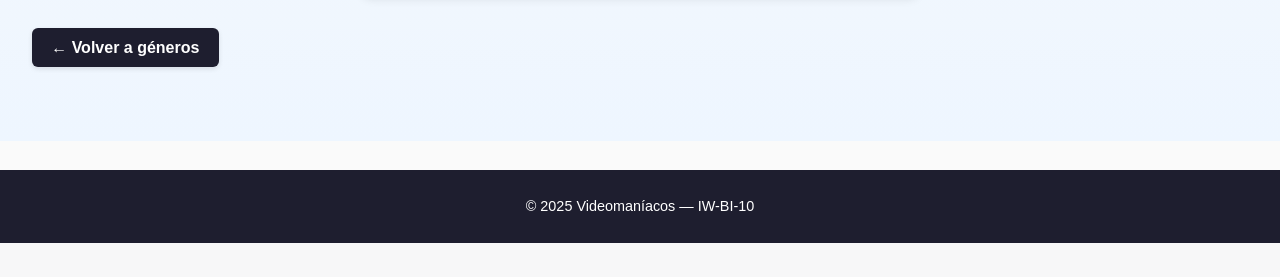
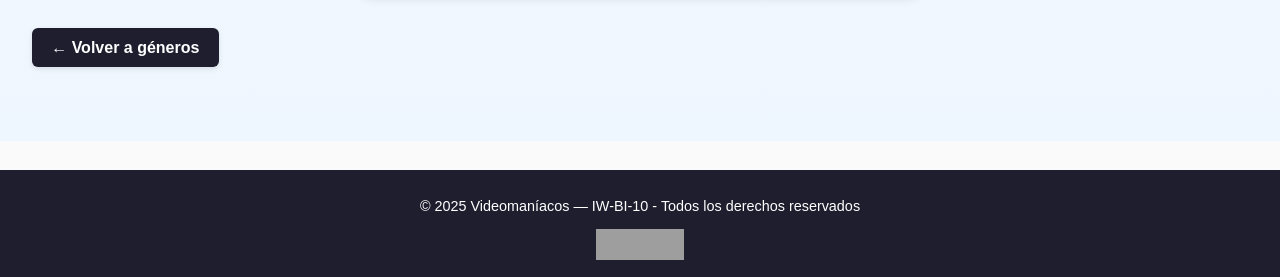
Before and after one commit to josuviteri/metascore, a Django app: page /generos/1/ in a window 1280 px wide. Shown: the part 651-928 px from the top of the page. Before the commit the page ends 894 px from the top, so only its background shows below. Run offline with Django 5.2, Linux system fonts and the light colour scheme; data comes from the database, SQL or seed files in the repository; grey boxes are pictures that could not be loaded.

Commit message:
footer mejor

```diff
--- a/appVideomaniacos/templates/base.html
+++ b/appVideomaniacos/templates/base.html
@@ -25,7 +25,12 @@
     </main>
 
     <footer>
-        <p>© 2025 Videomaníacos — IW-BI-10</p>
+        <p>&copy; 2025 Videomaníacos — IW-BI-10 - Todos los derechos reservados</p>
+        <a href="https://jigsaw.w3.org/css-validator/check/referer">
+        <img style="border:0;width:88px;height:31px"
+            src="https://jigsaw.w3.org/css-validator/images/vcss"
+            alt="¡CSS Válido!">
+    </a>
     </footer>
 </body>
 </html>
```
